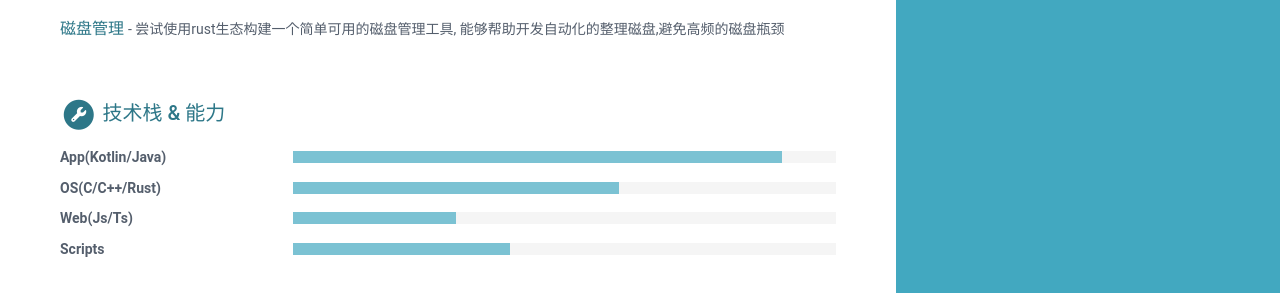
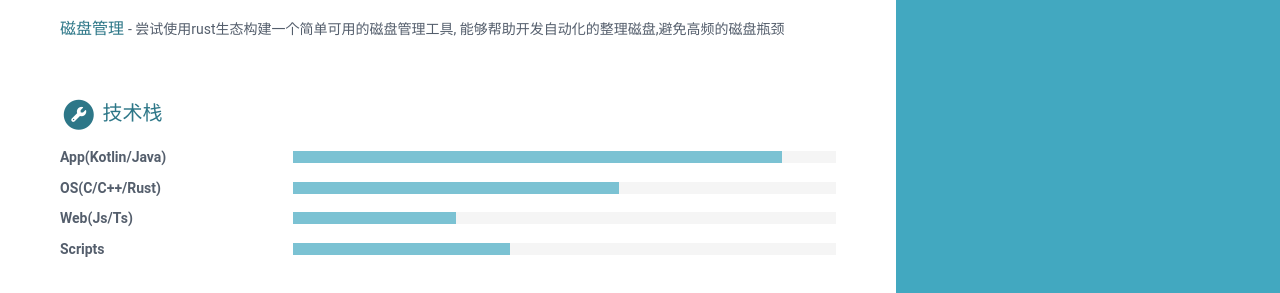
Before and after one commit to fancy2110/fancy2110.github.io, a Jekyll site: the page built from print.html, in a window 1280 px wide. Shown: the part 1499-1792 px from the top of the page. Built offline with Jekyll 4.4.1, drawn with Linux system fonts in a browser that asks for light colours; nearby versions of some CDN libraries; library files that are not in the unit come from our copies.

Commit message:
feat:调整技能描述

```diff
--- a/_data/data.yml
+++ b/_data/data.yml
@@ -139,7 +139,7 @@ oss:
       tagline: "尝试使用rust生态构建一个简单可用的磁盘管理工具, 能够帮助开发自动化的整理磁盘,避免高频的磁盘瓶颈"
 
 skills:
-  title: 技术栈 &amp; 能力
+  title: 技术栈
 
   toolset:
     - name: App(Kotlin/Java)
```
